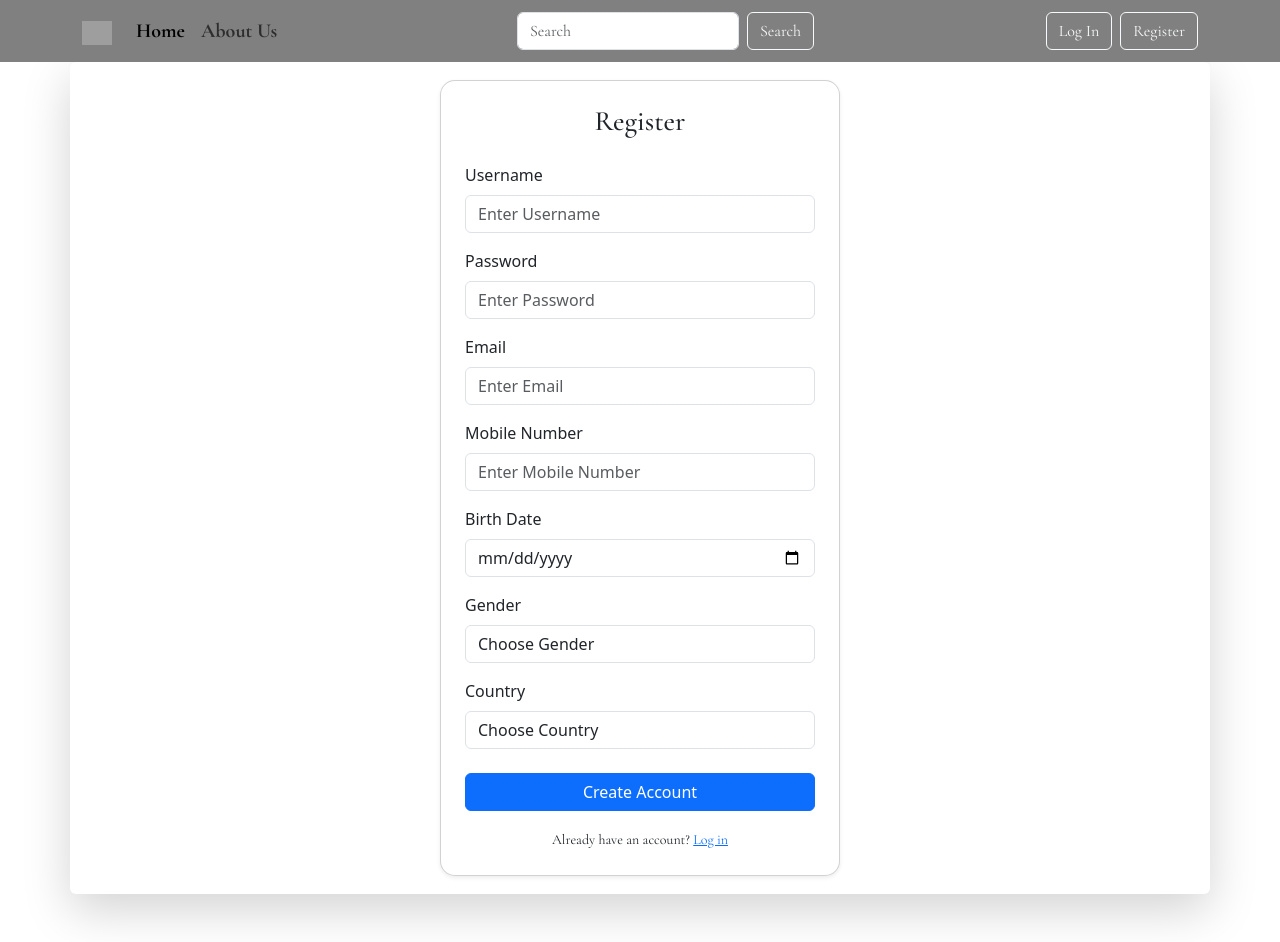
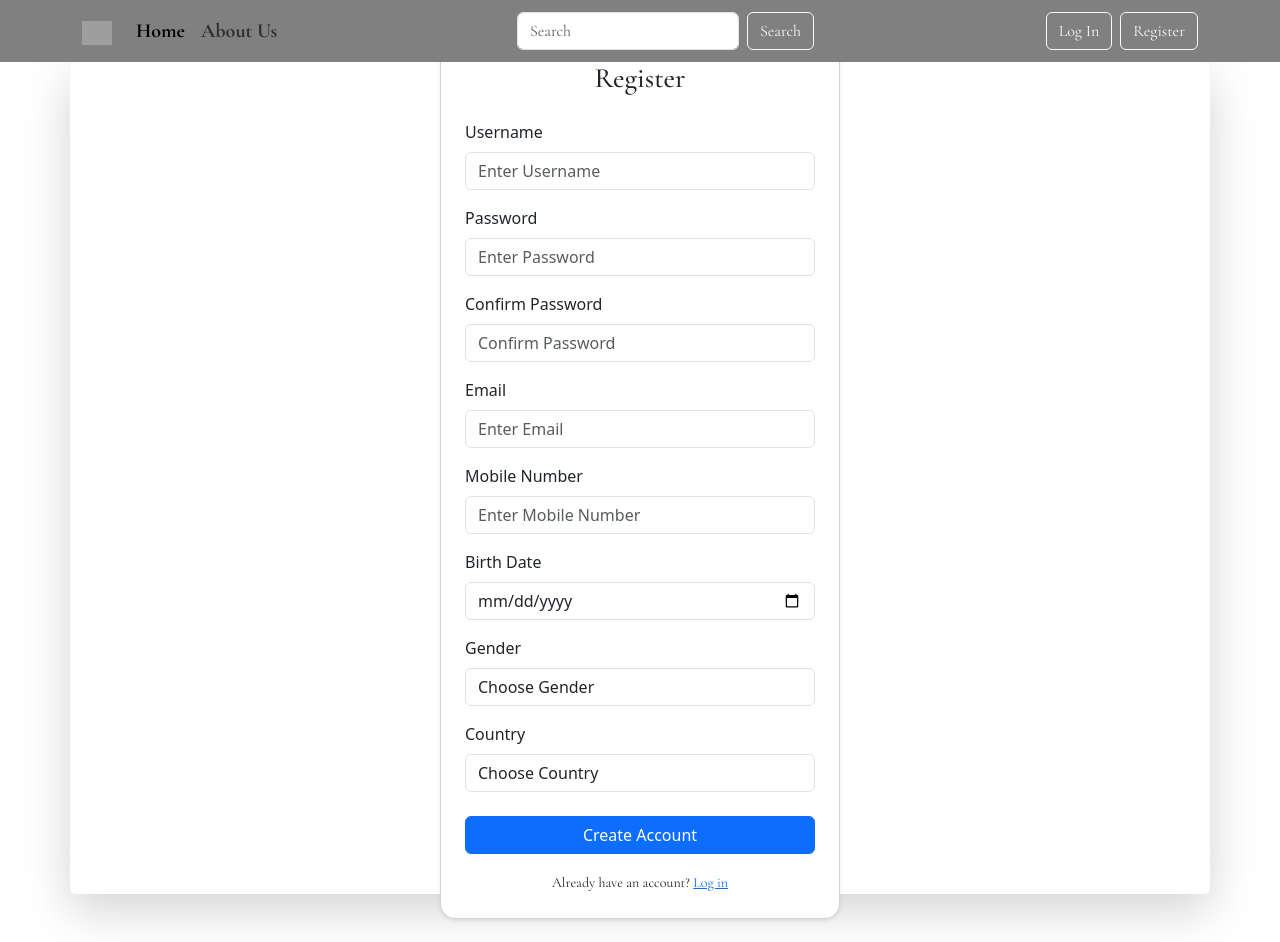
Before and after one commit to oiillalalall/ilos-GeoHistory-davaleba, a Flask app: page /register in a window 1280 px wide. Run offline with Flask 3, Linux system fonts and the light colour scheme; some web fonts are replaced; grey boxes are pictures that could not be loaded.

Commit message:
Add files via upload

```diff
--- a/forms.py
+++ b/forms.py
@@ -1,11 +1,12 @@
 from flask_wtf import FlaskForm
 from wtforms.fields import StringField, PasswordField, IntegerField, DateField, SelectField, EmailField
-from wtforms.validators import DataRequired, length
+from wtforms.validators import DataRequired, length, equal_to
 
 
 class registerForm(FlaskForm):
     username = StringField("Enter Username", validators=[DataRequired()])
     password = PasswordField("Enter Password", validators=[DataRequired(), length(min=8, max=12)])
+    confirm_password = PasswordField("Confirm Password", validators=[DataRequired(), equal_to("password", message="Passwords must match")])
     email = EmailField("Enter Email", validators=[DataRequired()])
     mobile = IntegerField("Enter Mobile Number", validators=[DataRequired()])
     birthdate = DateField("Enter Birth Date", validators=[DataRequired()])
--- a/templates/register.html
+++ b/templates/register.html
@@ -4,11 +4,22 @@
 
 
 {%block content%}
+
+<div class="container">
+    {% for errors in form.errors.values() %}
+    <div class="alert alert-danger">
+        {% for error in errors%}
+            {{error}}
+        {% endfor %}
+    </div>
+    {% endfor %}
+</div>
+
 <div class="container d-flex justify-content-center align-items-center vh-100">
     <div class="card shadow-sm" style="width: 100%; max-width: 400px; border-radius: 15px;">
         <div class="card-body p-4">
             <h3 class="text-center mb-4">Register</h3>
-            <form method="POST">
+            <form method="POST" enctype="multipart/form-data">
                 {{ form.hidden_tag() }}
                 <div class="mb-3">
                     <label class="form-label">Username</label>
@@ -17,6 +28,10 @@
                 <div class="mb-3">
                     <label class="form-label">Password</label>
                     {{ form.password(class="form-control", placeholder=form.password.label.text) }}
+                </div>
+                <div class="mb-3">
+                    <label class="form-label">Confirm Password</label>
+                    {{ form.confirm_password(class="form-control", placeholder=form.confirm_password.label.text) }}
                 </div>
                 <div class="mb-3">
                     <label class="form-label">Email</label>
```
